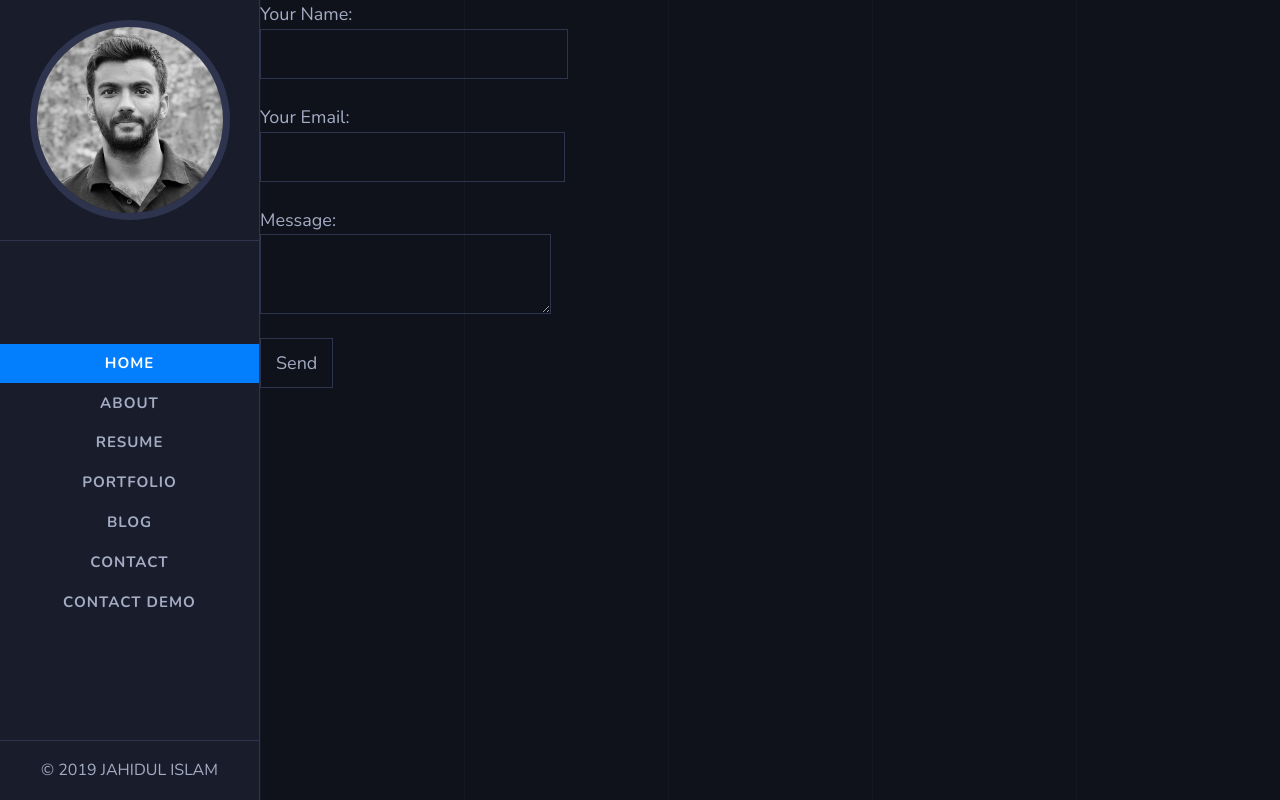
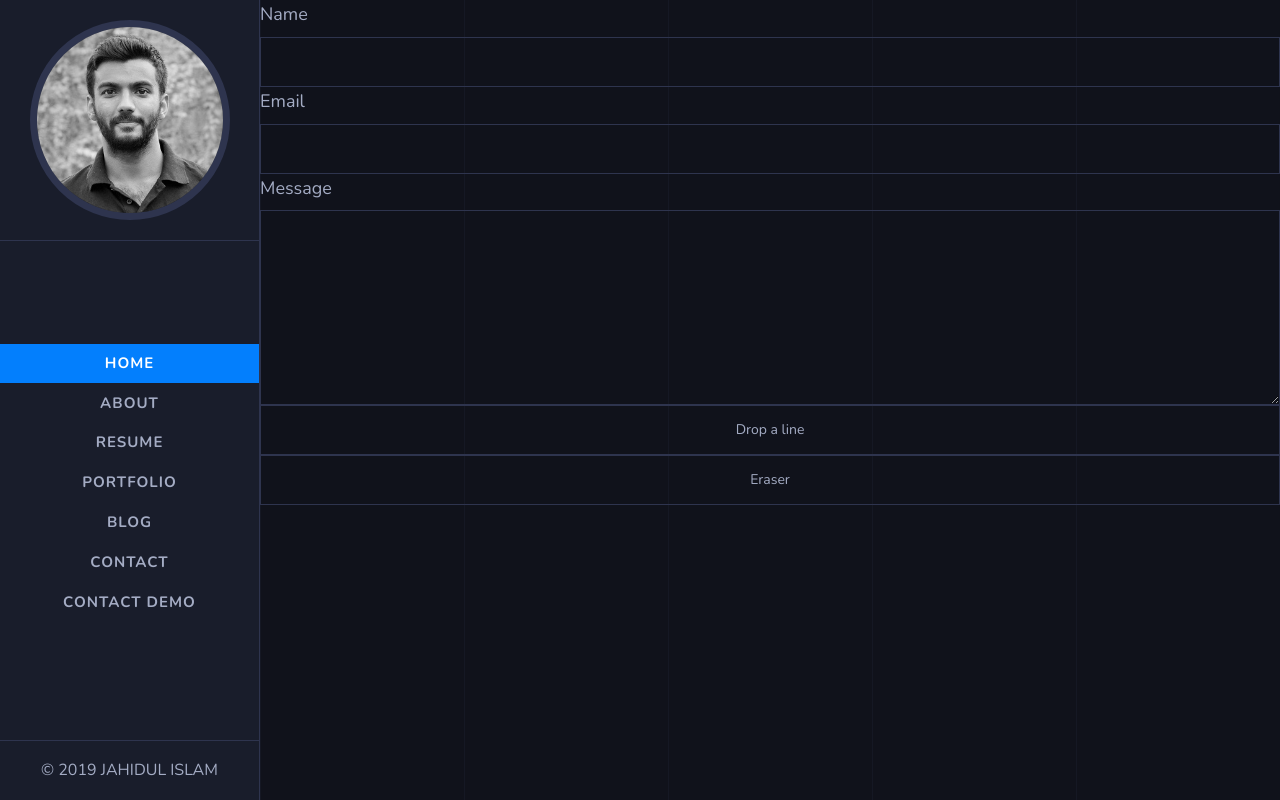
Before and after one commit to jahidulsaeid/jisaeid.github.io, a React (Create React App) app: page /contactdemo in a window 1280 px wide. Built offline with nearby package versions, Linux system fonts and the light colour scheme.

Commit message:
edit form

```diff
--- a/src/pages/Contactdemo.js
+++ b/src/pages/Contactdemo.js
@@ -11,24 +11,22 @@ class Contactdemo extends Component {
         data-netlify-honeypot="bot-field"
       >
         <input type="hidden" name="bot-field" />
-        <p>
-          <label>
-            Your Name: <input type="text" name="name" />
-          </label>
-        </p>
-        <p>
-          <label>
-            Your Email: <input type="email" name="email" />
-          </label>
-        </p>
-        <p>
-          <label>
-            Message: <textarea name="message"></textarea>
-          </label>
-        </p>
-        <p>
-          <button type="submit">Send</button>
-        </p>
+        <div>
+          <label htmlFor="name">Name</label>
+          <input type="text" name="name" id="name" />
+        </div>
+        <div>
+          <label htmlFor="email">Email</label>
+          <input type="text" name="email" id="email" />
+        </div>
+        <div>
+          <label htmlFor="message">Message</label>
+          <textarea name="message" id="message" rows="6" required />
+        </div>
+        <div>
+          <input type="submit" value="Drop a line" />
+          <input type="reset" value="Eraser" />
+        </div>
       </form>
     );
   }
```
